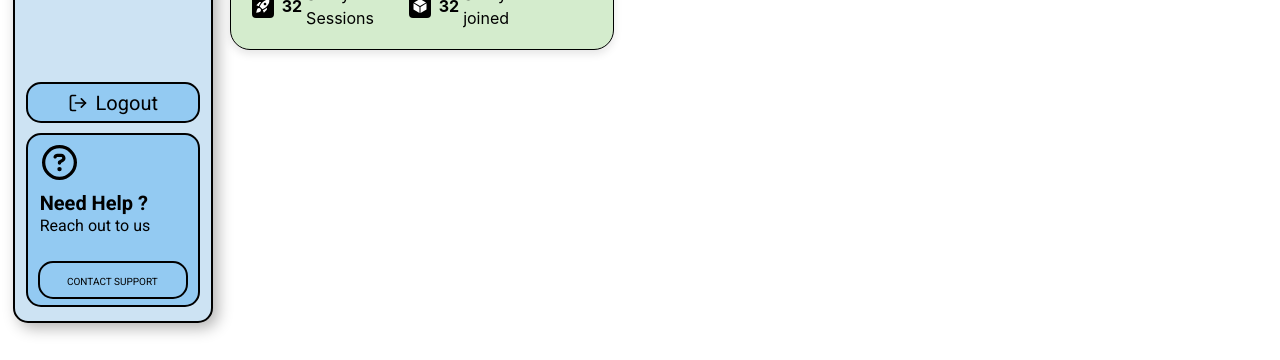
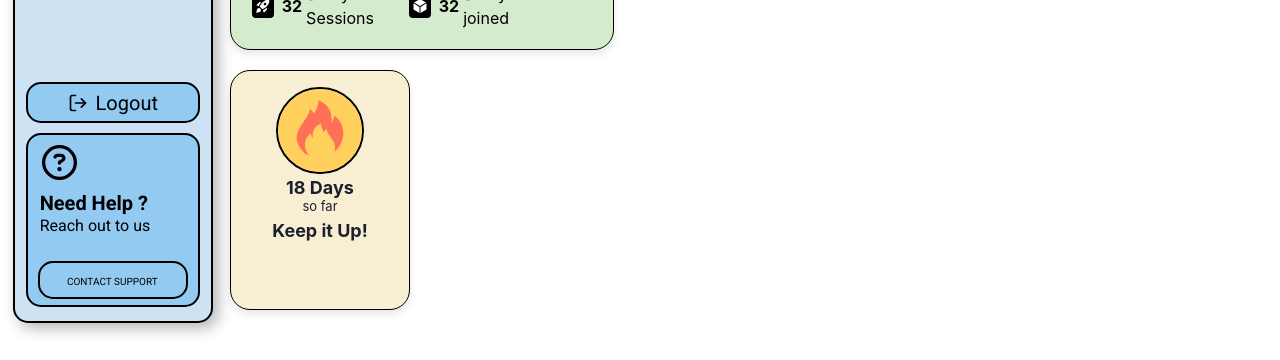
Before and after one commit to AryanAg08/Quip-Study-Together, a React (Vite) app in the folder quip-frontend/: page /dashboard in a window 1280 px wide. Shown: the part 410-770 px from the top of the page. Built offline with nearby package versions, Linux system fonts and the light colour scheme.

Commit message:
created streak card

```diff
--- a/quip-frontend/src/Pages/Dashboard/Dashboard.css
+++ b/quip-frontend/src/Pages/Dashboard/Dashboard.css
@@ -1,3 +1,4 @@
+
 body {
     background: none;
 }
@@ -76,6 +77,15 @@ body {
   color: white; /* Ensure the icon color contrasts with the background */
 }
 
+.streak-container {
+  display: 'flex';
+  flex-direction: 'column';
+  align-items: 'center';
+  text-align: center;
+  height: 100%;
+  width: 100%;
+}
+
 @media (max-width: 1536px) {
     .Card-Study {
         margin-left: 80%;
--- a/quip-frontend/src/Pages/Dashboard/index.jsx
+++ b/quip-frontend/src/Pages/Dashboard/index.jsx
@@ -2,7 +2,7 @@ import "./dashboard.css";
 import React from "react";
 import { Navbar } from "../../components/Navbar";
 import { SideBar } from "../../components/sidebar";
-import { ChakraProvider } from '@chakra-ui/react'
+import { Image, ChakraProvider } from '@chakra-ui/react'
 import Card from "../../components/Card";
 import BarChart from "../../components/Charts";
 import { barChartDataDashboard, barChartOptionsDashboard } from "../../data/chart";
@@ -19,6 +19,14 @@ export function DashboardPage() {
     }
     const StudyTimeChart = {
         bg: "#9BD68A"
+    }
+    const StreakCard = {
+        top: "-40px",
+        left: "60%",
+        height: "30vh",
+        width: "14vw",
+        bg: "#F8EED4",
+        border: "2px solid black"
     }
     return (
         <>
@@ -55,6 +63,22 @@ export function DashboardPage() {
                 </div>
                 </div>
             </Card>
+            <Card position={StreakCard}>
+            <div className="streak-container">
+                <span style={{ display: 'flex', justifyContent: 'center', width: '100%' }}>
+                    <Image
+                        boxSize='60%'
+                        border='2px solid black'
+                        borderRadius='50%'
+                        src="/src/assets/streak.png"
+                        alt='streak'
+                    />
+                </span>
+                <div style={{ fontSize: "large", fontWeight: "bold" }}>18 Days</div>
+                <div style={{ fontSize: "small", fontWeight: "normal", marginTop: "-4px"}}>so far</div>
+                <div style={{ fontSize: "large", fontWeight: "bold" }}>Keep it Up!</div>
+            </div>
+        </Card>
         </>
     )
 }
```
Also changed, not shown: quip-frontend/src/assets/streak.png (added). Lines whose indentation alone changed are shown as unchanged.
